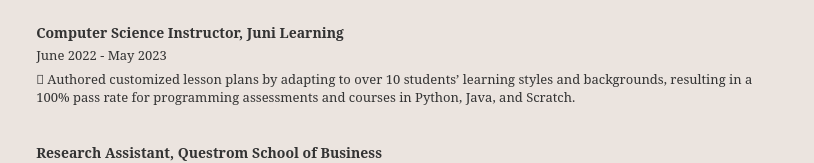
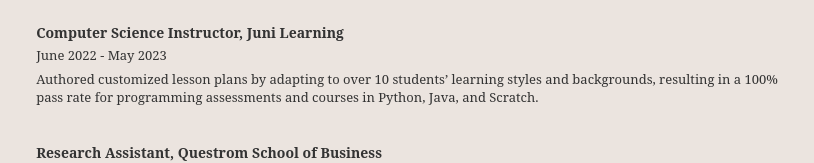
Before and after one commit to aryapatxl/Portfolio, a React (Create React App) app in the folder arya-portfolio/: page / in a window 1280 px wide. Shown: the part 1630-1793 px from the top of the page, without its empty margins (99-913 px from the left). Built offline with nearby package versions, Linux system fonts and the light colour scheme; a web font is replaced by a local one.

Commit message:
edited text

```diff
--- a/arya-portfolio/src/App.js
+++ b/arya-portfolio/src/App.js
@@ -109,7 +109,7 @@ function App() {
         <h2>Computer Science Instructor, Juni Learning</h2>
         <p>June 2022 - May 2023</p>
         <ul>
-          <li>	Authored customized lesson plans by adapting to over 10 students’ learning styles and backgrounds, resulting in a 100% pass rate for programming assessments and courses in Python, Java, and Scratch.</li>
+          <li>Authored customized lesson plans by adapting to over 10 students’ learning styles and backgrounds, resulting in a 100% pass rate for programming assessments and courses in Python, Java, and Scratch.</li>
         </ul>
       </div>
     </div>
```
